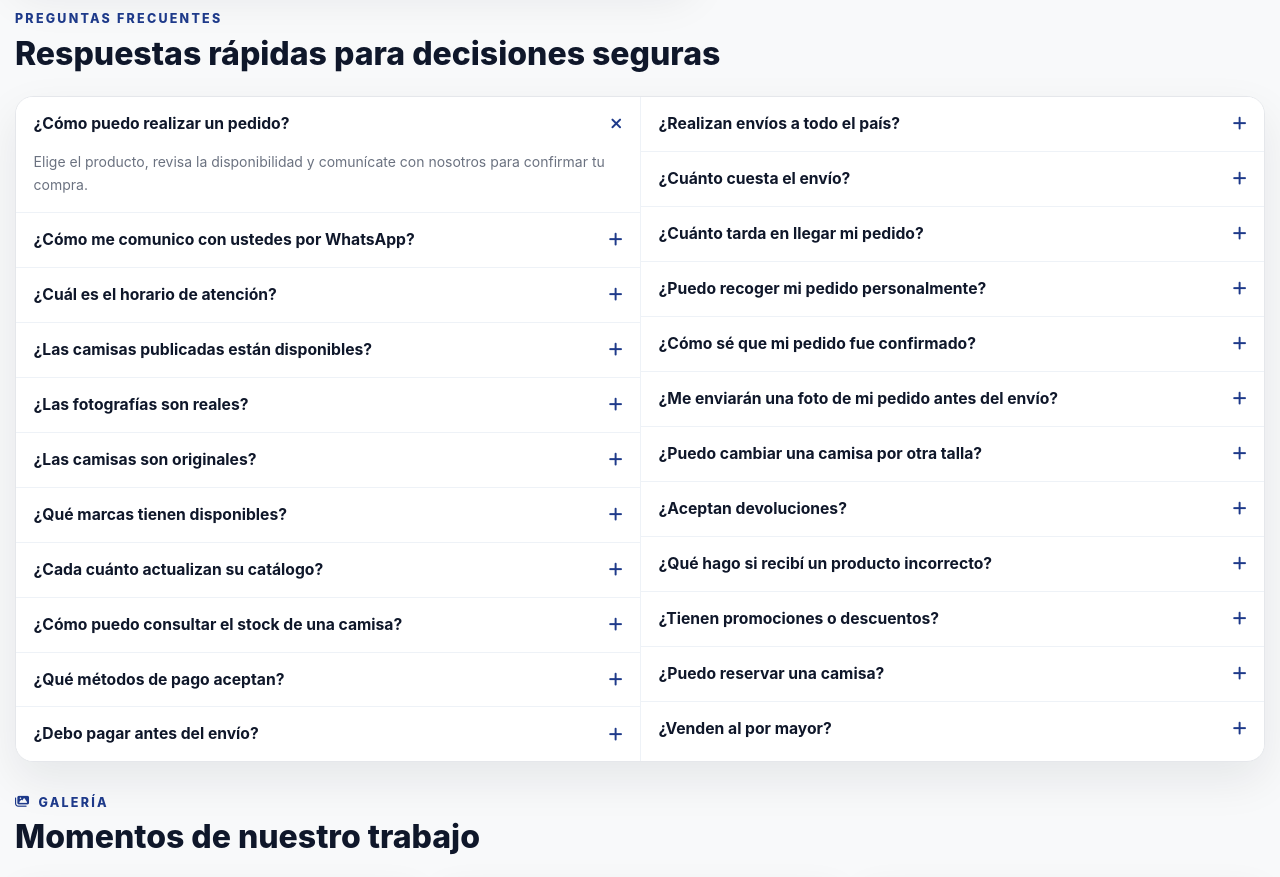
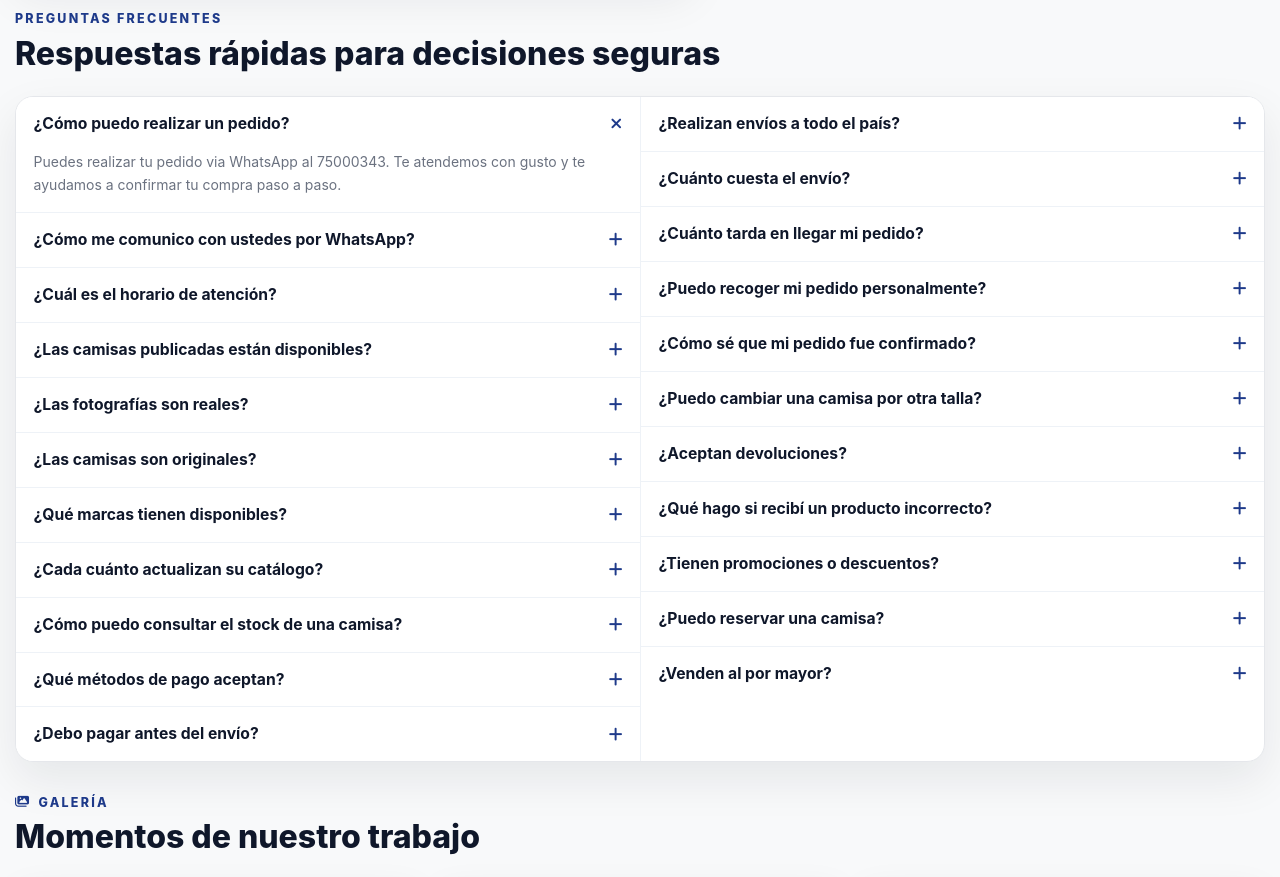
Before and after one commit to Guilder23/Sistema-Textil, a Django app: page / in a window 1280 px wide; the page is wider, and only the part inside the window is pictured. Shown: the part 2347-3224 px from the top of that part. Run offline with Django 4.2, Linux system fonts and the light colour scheme; data comes from the database, SQL or seed files in the repository; parts of the project's set-up code (start-up, migrations or seed data) failed here and were passed over; some libraries are stand-ins or nearby versions.

Commit message:
Actualizando los datos en la pagina

```diff
--- a/static/js/core/carrito.js
+++ b/static/js/core/carrito.js
@@ -56,7 +56,7 @@ function renderCart() {
             <div class="guide-title"><i class="fas fa-info-circle"></i> ¿Cómo funciona?</div>
             <ul class="guide-list">
                 <li>Revisa tus productos y cantidades.</li>
-                <li>Haz clic en "Enviar pedido" para abrir WhatsApp.</li>
+                <li>Haz clic en "Enviar pedido" para abrir WhatsApp al 75000343.</li>
                 <li>Tu carrito se vaciará tras enviar el mensaje.</li>
                 <li>Coordinaremos el pago y envío por chat.</li>
             </ul>
@@ -85,7 +85,7 @@ function renderCart() {
                     <span>Bs ${total.toFixed(2)}</span>
                 </div>
                 <button onclick="sendOrder()" class="whatsapp-order-btn mt-3">
-                    <i class="fab fa-whatsapp"></i> Enviar pedido
+                    <i class="fab fa-whatsapp"></i> Enviar pedido al 75000343
                 </button>
                 <a href="/#catalogo" class="continue-shopping-btn btn btn-outline-primary btn-sm btn-block mt-3">
                     <i class="fas fa-arrow-left"></i> Seguir comprando
@@ -161,7 +161,7 @@ function openClearCartConfirm() {
 function sendOrder() {
     const message = CartSystem.formatWhatsAppMessage();
     if (message) {
-        const phoneNumber = '59168440201';
+        const phoneNumber = '59175000343';
         window.open(`https://wa.me/${phoneNumber}?text=${message}`, '_blank');
 
         // Vaciar carrito después de un pequeño delay
--- a/templates/componentes/footer-inicio.html
+++ b/templates/componentes/footer-inicio.html
@@ -13,7 +13,7 @@
                             <span class="brand-american">AMERICAN</span> <span class="brand-outlet">OUTLET</span>
                         </span>
                     </a>
-                    <p class="footer-tagline">Tu tienda de confianza en productos textiles. Calidad, variedad y precios competitivos.</p>
+                    <p class="footer-tagline">Camisas importadas, atencion cercana y envios a toda Bolivia con el respaldo de American Outlet.</p>
                 </section>
 
                 <!-- Enlaces -->
@@ -42,20 +42,21 @@
                 <section class="footer-section">
                     <h4 class="footer-title">Contacto</h4>
                     <ul class="footer-contact">
-                        <li><i class="fas fa-phone"></i> +58 000-0000000</li>
-                        <li><i class="fas fa-envelope"></i> contacto@sistematextil.com</li>
-                        <li><i class="fas fa-map-marker-alt"></i> Centro Comercial Principal, Planta Baja</li>
+                        <li><i class="fab fa-whatsapp"></i> WhatsApp: 75000343</li>
+                        <li><i class="fas fa-map-marker-alt"></i> Calle Ingavi 370</li>
+                        <li><i class="fas fa-truck"></i> Enviamos a toda Bolivia</li>
                     </ul>
                 </section>
 
                 <!-- Horario -->
                 <section class="footer-section">
                     <h4 class="footer-title">Horario</h4>
-                    <p class="footer-schedule">Lunes a Sábado<br>8:00 AM - 7:00 PM</p>
+                    <p class="footer-schedule">Lunes a Viernes<br>9:00 AM - 12:00 PM<br>3:00 PM - 7:00 PM<br>Sabado: 9:00 AM - 1:00 PM</p>
                     <div class="footer-social">
-                        <a href="#" class="social-link"><i class="fab fa-facebook"></i></a>
-                        <a href="#" class="social-link"><i class="fab fa-instagram"></i></a>
-                        <a href="#" class="social-link"><i class="fab fa-whatsapp"></i></a>
+                        <a href="https://www.facebook.com/americanoutlet2.0?rdid=kzkvFpIMRQ6wOcdv&share_url=https%3A%2F%2Fwww.facebook.com%2Fshare%2F1EEsNsRMVr%2F#" class="social-link" target="_blank" rel="noopener noreferrer" aria-label="Facebook"><i class="fab fa-facebook"></i></a>
+                        <a href="https://www.instagram.com/americanoutlet_sc?igsh=MWt3cDNmOXg5czQzZA==" class="social-link" target="_blank" rel="noopener noreferrer" aria-label="Instagram"><i class="fab fa-instagram"></i></a>
+                        <a href="https://www.tiktok.com/@americanoutlet_scz?_r=1&_t=ZS-97hZlKtDS3W" class="social-link" target="_blank" rel="noopener noreferrer" aria-label="TikTok"><i class="fab fa-tiktok"></i></a>
+                        <a href="https://wa.me/59175000343" class="social-link" target="_blank" rel="noopener noreferrer" aria-label="WhatsApp"><i class="fab fa-whatsapp"></i></a>
                     </div>
                 </section>
             </div>
--- a/templates/core/inicio.html
+++ b/templates/core/inicio.html
@@ -195,23 +195,23 @@ document.addEventListener('DOMContentLoaded', function() {
         <div class="row">
             <div class="col-md-4">
                 <div class="servicio-card h-100">
-                    <img class="servicio-card-img" src="{% static 'img/imagenes/imagen2.png' %}" alt="Confección y costura" loading="lazy">
-                    <h4>Entrega rápida</h4>
-                    <p>Recibe tus productos en tiempo récord, gestionamos tu pedido de forma ágil y segura.</p>
+                    <img class="servicio-card-img" src="{% static 'img/imagenes/asesoriapersonalizada.png' %}" alt="Asesoria personalizada" loading="lazy">
+                    <h4>Asesoria personalizada</h4>
+                    <p>Te ayudamos a elegir con confianza la camisa ideal segun tu gusto, talla y necesidad.</p>
                 </div>
             </div>
             <div class="col-md-4">
                 <div class="servicio-card h-100">
-                    <img class="servicio-card-img" src="{% static 'img/imagenes/imagen3.png' %}" alt="Telas y rollos" loading="lazy">
+                    <img class="servicio-card-img" src="{% static 'img/imagenes/calidadgarantizada.png' %}" alt="Calidad garantizada" loading="lazy">
                     <h4>Calidad garantizada</h4>
-                    <p>Solo productos verificados y confiables, seleccionados para una experiencia profesional.</p>
+                    <p>Trabajamos con prendas importadas y seleccionadas para ofrecerte una compra segura y confiable.</p>
                 </div>
             </div>
             <div class="col-md-4">
                 <div class="servicio-card h-100">
-                    <img class="servicio-card-img" src="{% static 'img/imagenes/imagen5.png' %}" alt="Diseño de moda" loading="lazy">
-                    <h4>Asesoría personalizada</h4>
-                    <p>Te guiamos en cada paso, desde la selección hasta la compra, para que elijas lo mejor.</p>
+                    <img class="servicio-card-img" src="{% static 'img/imagenes/entregarapida.png' %}" alt="Entrega rapida" loading="lazy">
+                    <h4>Entrega rapida</h4>
+                    <p>Despachamos el mismo dia para que recibas tu pedido lo antes posible en Santa Cruz y toda Bolivia.</p>
                 </div>
             </div>
         </div>
@@ -288,7 +288,7 @@ document.addEventListener('DOMContentLoaded', function() {
                                 <i class="fas fa-plus"></i>
                             </button>
                             <div class="faq-answer">
-                                <p>Elige el producto, revisa la disponibilidad y comunícate con nosotros para confirmar tu compra.</p>
+                                <p>Puedes realizar tu pedido via WhatsApp al 75000343. Te atendemos con gusto y te ayudamos a confirmar tu compra paso a paso.</p>
                             </div>
                         </div>
                         <div class="faq-item">
@@ -297,7 +297,7 @@ document.addEventListener('DOMContentLoaded', function() {
                                 <i class="fas fa-plus"></i>
                             </button>
                             <div class="faq-answer">
-                                <p>Puedes escribirnos al número de contacto disponible en la tienda o en nuestras redes sociales.</p>
+                                <p>Puedes escribirnos directamente al 75000343. Estaremos encantados de responderte y ayudarte con tu pedido.</p>
                             </div>
                         </div>
                         <div class="faq-item">
@@ -306,7 +306,7 @@ document.addEventListener('DOMContentLoaded', function() {
                                 <i class="fas fa-plus"></i>
                             </button>
                             <div class="faq-answer">
-                                <p>Atendemos de lunes a sábado, de 8:00 AM a 7:00 PM.</p>
+                                <p>Atendemos de lunes a viernes de 9:00 AM a 12:00 PM y de 3:00 PM a 7:00 PM. Los sabados atendemos de 9:00 AM a 1:00 PM.</p>
                             </div>
                         </div>
                         <div class="faq-item">
@@ -315,7 +315,7 @@ document.addEventListener('DOMContentLoaded', function() {
                                 <i class="fas fa-plus"></i>
                             </button>
                             <div class="faq-answer">
-                                <p>La disponibilidad puede cambiar, pero siempre verificamos el stock antes de confirmar un pedido.</p>
+                                <p>Si, las camisas publicadas estan disponibles. Si de verdad estas interesado en comprar, te recomendamos verificar por WhatsApp para confirmarte el stock al momento.</p>
                             </div>
                         </div>
                         <div class="faq-item">
@@ -324,7 +324,7 @@ document.addEventListener('DOMContentLoaded', function() {
                                 <i class="fas fa-plus"></i>
                             </button>
                             <div class="faq-answer">
-                                <p>Sí, las imágenes corresponden a los productos reales que tenemos disponibles.</p>
+                                <p>Si, todas las fotografias son reales.</p>
                             </div>
                         </div>
                         <div class="faq-item">
@@ -333,7 +333,7 @@ document.addEventListener('DOMContentLoaded', function() {
                                 <i class="fas fa-plus"></i>
                             </button>
                             <div class="faq-answer">
-                                <p>Trabajamos con productos originales y verificamos la procedencia de cada referencia.</p>
+                                <p>Todas son importadas. Son prendas hechas en Asia y en diversos lugares del mundo para el mercado americano.</p>
                             </div>
                         </div>
                         <div class="faq-item">
@@ -342,7 +342,7 @@ document.addEventListener('DOMContentLoaded', function() {
                                 <i class="fas fa-plus"></i>
                             </button>
                             <div class="faq-answer">
-                                <p>Contamos con distintas marcas según el catálogo vigente y la disponibilidad del momento.</p>
+                                <p>Tenemos marcas como Polo Ralph Lauren, Boss, Carolina Herrera, Burberry, Tommy, Lacoste y otras mas segun disponibilidad.</p>
                             </div>
                         </div>
                         <div class="faq-item">
@@ -351,7 +351,7 @@ document.addEventListener('DOMContentLoaded', function() {
                                 <i class="fas fa-plus"></i>
                             </button>
                             <div class="faq-answer">
-                                <p>Actualizamos constantemente nuestro catálogo conforme llegan nuevos productos y cambios de stock.</p>
+                                <p>Actualizamos nuestro catalogo cada mes para mostrarte nuevas prendas y novedades.</p>
                             </div>
                         </div>
                         <div class="faq-item">
@@ -360,7 +360,7 @@ document.addEventListener('DOMContentLoaded', function() {
                                 <i class="fas fa-plus"></i>
                             </button>
                             <div class="faq-answer">
-                                <p>Revisa la información del producto en la web o contáctanos para confirmar tallas y cantidades.</p>
+                                <p>Puedes revisar el stock en la pagina o consultarnos por WhatsApp si realmente deseas comprar y reservar tu prenda.</p>
                             </div>
                         </div>
                         <div class="faq-item">
@@ -369,7 +369,7 @@ document.addEventListener('DOMContentLoaded', function() {
                                 <i class="fas fa-plus"></i>
                             </button>
                             <div class="faq-answer">
-                                <p>Aceptamos distintos métodos de pago según la modalidad de compra y la confirmación del pedido.</p>
+                                <p>Aceptamos pago por QR y efectivo.</p>
                             </div>
                         </div>
                         <div class="faq-item">
@@ -378,7 +378,7 @@ document.addEventListener('DOMContentLoaded', function() {
                                 <i class="fas fa-plus"></i>
                             </button>
                             <div class="faq-answer">
-                                <p>La forma de pago se confirma según el pedido y la disponibilidad del producto.</p>
+                                <p>Si. Primero verificas, si te gusta realizas el pago y luego hacemos el envio con toda confianza.</p>
                             </div>
                         </div>
                     </div>
@@ -389,7 +389,7 @@ document.addEventListener('DOMContentLoaded', function() {
                                 <i class="fas fa-plus"></i>
                             </button>
                             <div class="faq-answer">
-                                <p>Sí, coordinamos envíos a distintas zonas del país según el servicio disponible.</p>
+                                <p>Si, realizamos envios a toda Bolivia de forma constante.</p>
                             </div>
                         </div>
                         <div class="faq-item">
@@ -398,7 +398,7 @@ document.addEventListener('DOMContentLoaded', function() {
                                 <i class="fas fa-plus"></i>
                             </button>
                             <div class="faq-answer">
-                                <p>El costo depende del destino, el peso y el tipo de entrega que elijas.</p>
+                                <p>El costo depende de la ciudad y del tipo de envio que prefieras, ya sea para el mismo dia, al dia siguiente o envio aereo. En Santa Cruz puedes visitarnos en tienda o coordinar entrega a domicilio.</p>
                             </div>
                         </div>
                         <div class="faq-item">
@@ -407,7 +407,7 @@ document.addEventListener('DOMContentLoaded', function() {
                                 <i class="fas fa-plus"></i>
                             </button>
                             <div class="faq-answer">
-                                <p>El tiempo suele variar según la zona y la empresa de transporte, pero te lo confirmamos al momento del envío.</p>
+                                <p>Tu pedido sale el mismo dia para que lo recibas lo antes posible.</p>
                             </div>
                         </div>
                         <div class="faq-item">
@@ -416,7 +416,7 @@ document.addEventListener('DOMContentLoaded', function() {
                                 <i class="fas fa-plus"></i>
                             </button>
                             <div class="faq-answer">
-                                <p>Sí, puedes coordinar una recojo personal si esta opción está disponible para tu pedido.</p>
+                                <p>Si, te esperamos en nuestra tienda ubicada en la Calle Ingavi 370.</p>
                             </div>
                         </div>
                         <div class="faq-item">
@@ -425,16 +425,7 @@ document.addEventListener('DOMContentLoaded', function() {
                                 <i class="fas fa-plus"></i>
                             </button>
                             <div class="faq-answer">
-                                <p>Te confirmamos por el medio acordado una vez validamos el pago y la disponibilidad.</p>
-                            </div>
-                        </div>
-                        <div class="faq-item">
-                            <button class="faq-question" type="button" aria-expanded="false">
-                                <span>¿Me enviarán una foto de mi pedido antes del envío?</span>
-                                <i class="fas fa-plus"></i>
-                            </button>
-                            <div class="faq-answer">
-                                <p>Podemos enviarte una verificación visual si así lo solicitas antes de despachar.</p>
+                                <p>Te mandamos foto del producto, del empaque y de la guia para que tengas la confirmacion completa.</p>
                             </div>
                         </div>
                         <div class="faq-item">
@@ -443,7 +434,7 @@ document.addEventListener('DOMContentLoaded', function() {
                                 <i class="fas fa-plus"></i>
                             </button>
                             <div class="faq-answer">
-                                <p>Depende del estado del pedido y de la disponibilidad de la nueva talla, pero lo revisamos contigo.</p>
+                                <p>Si, por supuesto. Te ayudamos a gestionar el cambio de talla.</p>
                             </div>
                         </div>
                         <div class="faq-item">
@@ -452,7 +443,7 @@ document.addEventListener('DOMContentLoaded', function() {
                                 <i class="fas fa-plus"></i>
                             </button>
                             <div class="faq-answer">
-                                <p>Las devoluciones se analizan según la condición del producto y las políticas del pedido.</p>
+                                <p>Si la prenda tiene algun problema y esta nueva, si. Si ya fue usada, no aplica devolucion.</p>
                             </div>
                         </div>
                         <div class="faq-item">
@@ -461,7 +452,7 @@ document.addEventListener('DOMContentLoaded', function() {
                                 <i class="fas fa-plus"></i>
                             </button>
                             <div class="faq-answer">
-                                <p>Contáctanos inmediatamente y te ayudamos a resolver la situación con la mayor prontitud.</p>
+                                <p>Escribenos de inmediato y te lo cambiamos con gusto.</p>
                             </div>
                         </div>
                         <div class="faq-item">
@@ -470,7 +461,7 @@ document.addEventListener('DOMContentLoaded', function() {
                                 <i class="fas fa-plus"></i>
                             </button>
                             <div class="faq-answer">
-                                <p>Periódicamente lanzamos promociones, y también podemos consultar opciones especiales según tu compra.</p>
+                                <p>Si, tenemos promociones y descuentos todo el tiempo. Puedes verlos directamente en la pagina.</p>
                             </div>
                         </div>
                         <div class="faq-item">
@@ -479,7 +470,7 @@ document.addEventListener('DOMContentLoaded', function() {
                                 <i class="fas fa-plus"></i>
                             </button>
                             <div class="faq-answer">
-                                <p>Sí, en algunos casos podemos reservar una referencia mientras confirmas la compra.</p>
+                                <p>Si, puedes reservar una camisa y tambien pedir alguna prenda de Estados Unidos o Asia.</p>
                             </div>
                         </div>
                         <div class="faq-item">
@@ -488,7 +479,7 @@ document.addEventListener('DOMContentLoaded', function() {
                                 <i class="fas fa-plus"></i>
                             </button>
                             <div class="faq-answer">
-                                <p>Sí, podemos asesorarte sobre compras por mayor, cantidades y condiciones especiales.</p>
+                                <p>Si, vendemos al por mayor. Si estas seriamente interesado, escribenos por WhatsApp y te orientamos para que puedas empezar incluso con poca cantidad.</p>
                             </div>
                         </div>
                     </div>
```
Also changed, not shown: static/img/imagenes/asesoriapersonalizada.png (added), static/img/imagenes/calidadgarantizada.png (added), static/img/imagenes/entregarapida.png (added).
